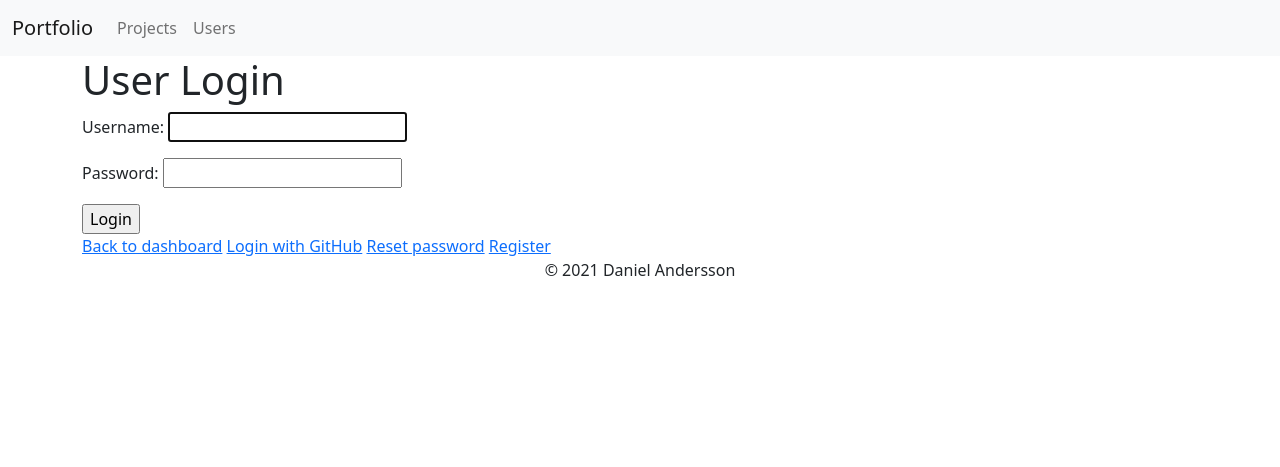
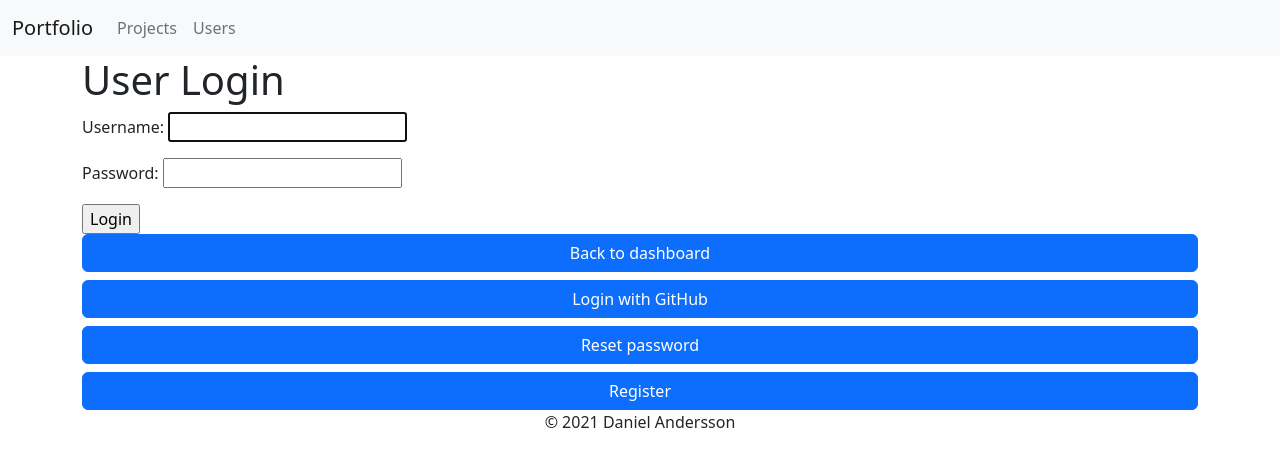
Before and after one commit to DMoest/Dannes_Django_App, a Django app: page /users/accounts/login/ in a window 1280 px wide. Shown: the top 467 px of the page. Run offline with Django 4.2, Linux system fonts and the light colour scheme.

Commit message:
Update users login template.

```diff
--- a/users/templates/registration/login.html
+++ b/users/templates/registration/login.html
@@ -23,9 +23,15 @@
         <input type="submit" value="Login"/>
     </form>
 
-    <a href="{% url 'dashboard' %}">Back to dashboard</a>
-    <a href="{% url 'social:begin' 'github' %}">Login with GitHub</a>
-    <a href="{% url 'password_reset' %}">Reset password</a>
-    <a href="{% url 'register' %}">Register</a>
+    <div class="d-flex flex-column justify-content gap-2 mb-6">
+        <a href="{% url 'dashboard' %}"
+            class="btn btn-primary max-width-4">Back to dashboard</a>
+        <a href="{% url 'social:begin' 'github' %}"
+           class="btn btn-primary max-width-4">Login with GitHub</a>
+        <a href="{% url 'password_reset' %}"
+           class="btn btn-primary max-width-4">Reset password</a>
+        <a href="{% url 'register' %}"
+           class="btn btn-primary max-width-4">Register</a>
+    </div>
 
 {% endblock %}
```
